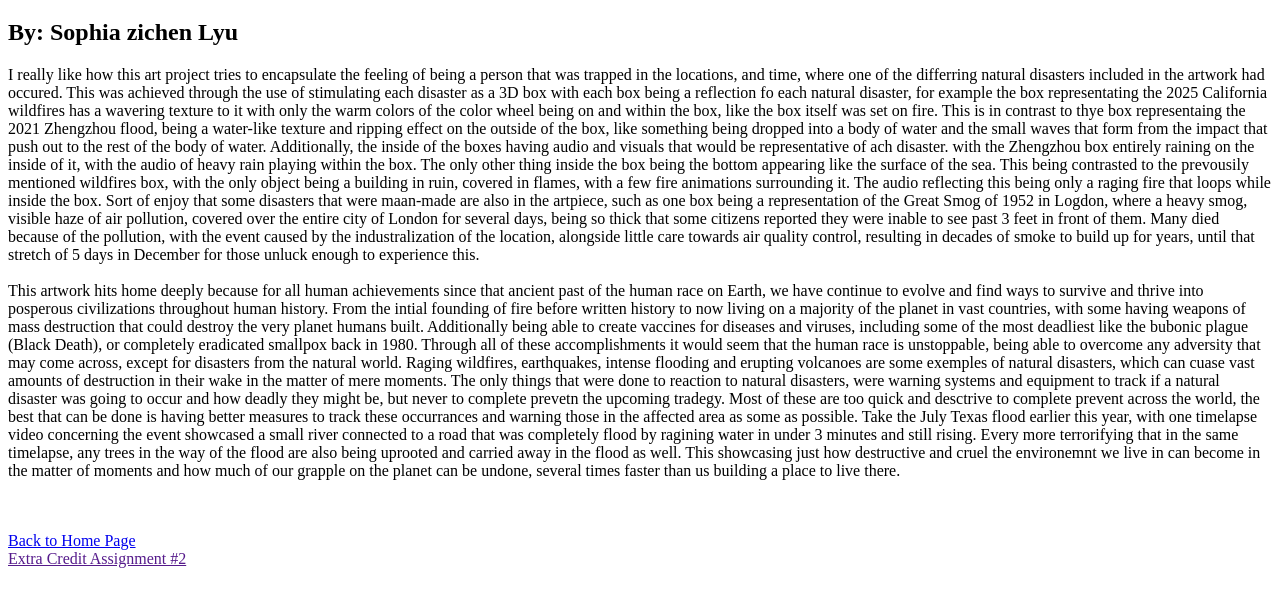
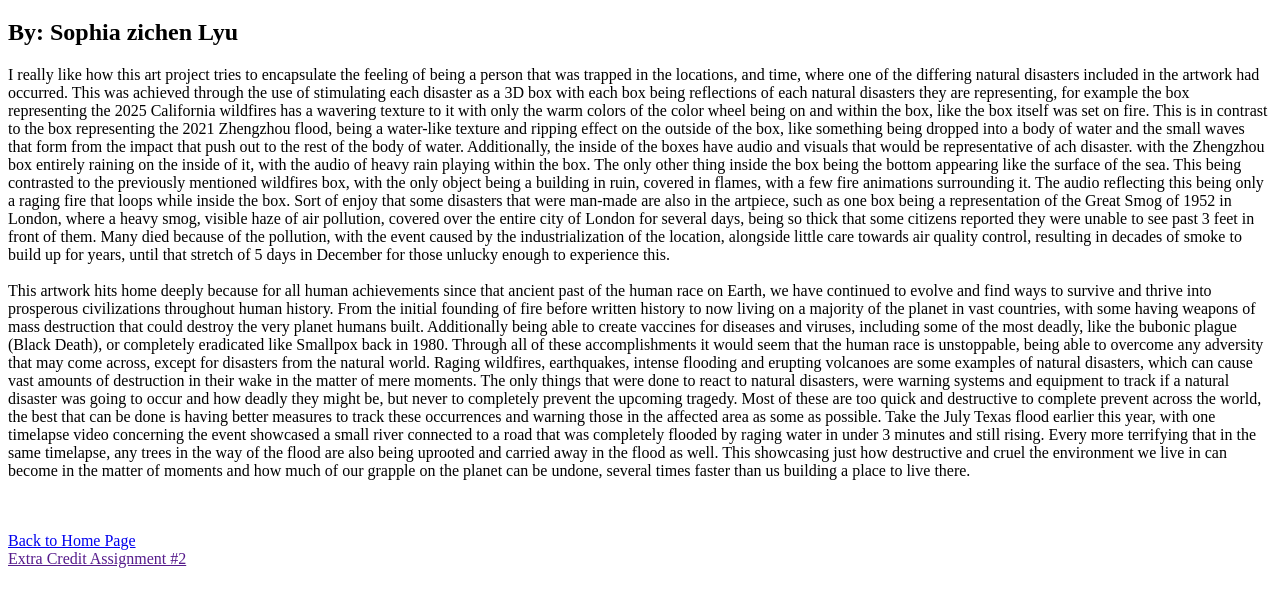
Before and after one commit to Xenophanes0/MEDPL-150-website-Dean-Carabajo, a plain HTML site: page extra_credit_assignment_1.html in a window 1280 px wide. Shown: the part 61-668 px from the top of the page. Drawn offline with Linux system fonts and the light colour scheme.

Commit message:
Update extra_credit_assignment_1.html

```diff
--- a/extra_credit_assignment_1.html
+++ b/extra_credit_assignment_1.html
@@ -8,21 +8,21 @@
   <body>
     <h1>New Art City (Online) - Ruins of Tomorrow - 10/28/2025</h1>
     <h2>By: Sophia zichen Lyu</h2>
-    <p>I really like how this art project tries to encapsulate the feeling of being a person that was trapped in the locations, and time, where one of the differring natural disasters included in the artwork had occured. This was achieved through the use of stimulating each disaster as a 3D box with each box being a reflection fo each
-      natural disaster, for example the box representating the 2025 California wildfires has a wavering texture to it with only the warm colors of the color wheel being on and within the box, like the box itself was set on fire. This is in contrast to thye box representaing the 2021 Zhengzhou flood, being a water-like texture and ripping
-      effect on the outside of the box, like something being dropped into a body of water and the small waves that form from the impact that push out to the rest of the body of water. Additionally, the inside of the boxes having audio and visuals that would be representative of ach disaster. with the Zhengzhou box entirely raining on the inside
-      of it, with the audio of heavy rain playing within the box. The only other thing inside the box being the bottom appearing like the surface of the sea. This being contrasted to the prevousily mentioned wildfires box, with the only object being a building in ruin, covered in flames, with a few fire animations surrounding it. The audio reflecting
-      this being only a raging fire that loops while inside the box. Sort of enjoy that some disasters that were maan-made are also in the artpiece, such as one box being a representation of the Great Smog of 1952 in Logdon, where a heavy smog, visible haze of air pollution, covered over the entire city of London for several days, being so thick that
-      some citizens reported they were inable to see past 3 feet in front of them. Many died because of the pollution, with the event caused by the industralization of the location, alongside little care towards air quality control, resulting in decades of smoke to build up for years, until that stretch of 5 days in December for those unluck enough
+    <p>I really like how this art project tries to encapsulate the feeling of being a person that was trapped in the locations, and time, where one of the differing natural disasters included in the artwork had occurred. This was achieved through the use of stimulating each disaster as a 3D box with each box being reflections of each
+      natural disasters they are representing, for example the box representing the 2025 California wildfires has a wavering texture to it with only the warm colors of the color wheel being on and within the box, like the box itself was set on fire. This is in contrast to the box representing the 2021 Zhengzhou flood, being a water-like texture and ripping
+      effect on the outside of the box, like something being dropped into a body of water and the small waves that form from the impact that push out to the rest of the body of water. Additionally, the inside of the boxes have audio and visuals that would be representative of ach disaster. with the Zhengzhou box entirely raining on the inside
+      of it, with the audio of heavy rain playing within the box. The only other thing inside the box being the bottom appearing like the surface of the sea. This being contrasted to the previously mentioned wildfires box, with the only object being a building in ruin, covered in flames, with a few fire animations surrounding it. The audio reflecting
+      this being only a raging fire that loops while inside the box. Sort of enjoy that some disasters that were man-made are also in the artpiece, such as one box being a representation of the Great Smog of 1952 in London, where a heavy smog, visible haze of air pollution, covered over the entire city of London for several days, being so thick that
+      some citizens reported they were unable to see past 3 feet in front of them. Many died because of the pollution, with the event caused by the industrialization of the location, alongside little care towards air quality control, resulting in decades of smoke to build up for years, until that stretch of 5 days in December for those unlucky enough
       to experience this.
       <br>
       <br>
-        This artwork hits home deeply because for all human achievements since that ancient past of the human race on Earth, we have continue to evolve and find ways to survive and thrive into posperous civilizations throughout human history. From the intial founding of fire before written history to now living on a majority of the planet in vast
-      countries, with some having weapons of mass destruction that could destroy the very planet humans built. Additionally being able to create vaccines for diseases and viruses, including some of the most deadliest like the bubonic plague (Black Death), or completely eradicated smallpox back in 1980. Through all of these accomplishments it would
-      seem that the human race is unstoppable, being able to overcome any adversity that may come across, except for disasters from the natural world. Raging wildfires, earthquakes, intense flooding and erupting volcanoes are some exemples of natural disasters, which can cuase vast amounts of destruction in their wake in the matter of mere moments.
-      The only things that were done to reaction to natural disasters, were warning systems and equipment to track if a natural disaster was going to occur and how deadly they might be, but never to complete prevetn the upcoming tradegy. Most of these are too quick and desctrive to complete prevent across the world, the best that can be done is having
-      better measures to track these occurrances and warning those in the affected area as some as possible. Take the July Texas flood earlier this year, with one timelapse video concerning the event showcased a small river connected to a road that was completely flood by ragining water in under 3 minutes and still rising. Every more terrorifying that
-      in the same timelapse, any trees in the way of the flood are also being uprooted and carried away in the flood as well. This showcasing just how destructive and cruel the environemnt we live in can become in the matter of moments and how much of our grapple on the planet can be undone, several times faster than us building a place to live there.</p>
+        This artwork hits home deeply because for all human achievements since that ancient past of the human race on Earth, we have continued to evolve and find ways to survive and thrive into prosperous civilizations throughout human history. From the initial founding of fire before written history to now living on a majority of the planet in vast
+      countries, with some having weapons of mass destruction that could destroy the very planet humans built. Additionally being able to create vaccines for diseases and viruses, including some of the most deadly, like the bubonic plague (Black Death), or completely eradicated like Smallpox back in 1980. Through all of these accomplishments it would
+      seem that the human race is unstoppable, being able to overcome any adversity that may come across, except for disasters from the natural world. Raging wildfires, earthquakes, intense flooding and erupting volcanoes are some examples of natural disasters, which can cause vast amounts of destruction in their wake in the matter of mere moments.
+      The only things that were done to react to natural disasters, were warning systems and equipment to track if a natural disaster was going to occur and how deadly they might be, but never to completely prevent the upcoming tragedy. Most of these are too quick and destructive to complete prevent across the world, the best that can be done is having
+      better measures to track these occurrences and warning those in the affected area as some as possible. Take the July Texas flood earlier this year, with one timelapse video concerning the event showcased a small river connected to a road that was completely flooded by raging water in under 3 minutes and still rising. Every more terrifying that
+      in the same timelapse, any trees in the way of the flood are also being uprooted and carried away in the flood as well. This showcasing just how destructive and cruel the environment we live in can become in the matter of moments and how much of our grapple on the planet can be undone, several times faster than us building a place to live there.</p>
     <br>
 
 
```
